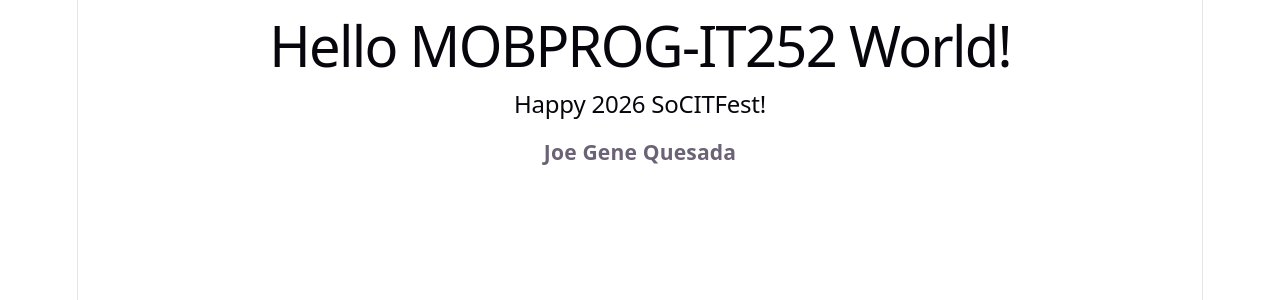
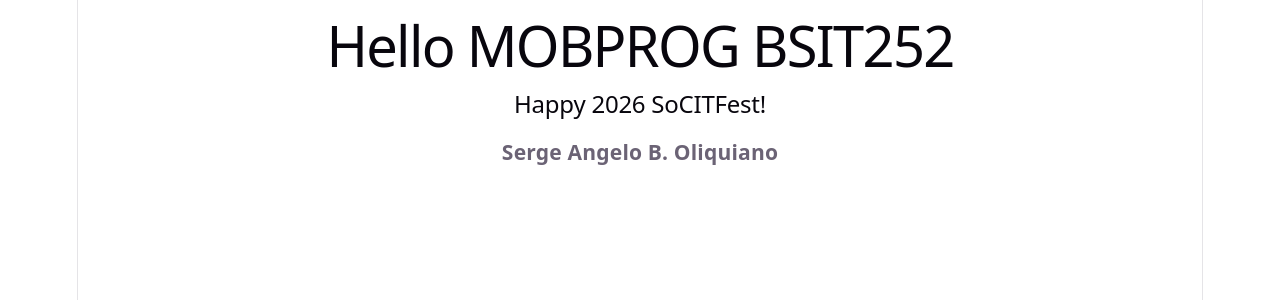
Before and after one commit to joegenequ/MOBPROG-IT252-react-w3schools, a React (Vite) app in the folder my-react-app/: page / in a window 1280 px wide. Shown: the top 300 px of the page. Built offline with nearby package versions, Linux system fonts and the light colour scheme.

Commit message:
Update greeting and name in App component

```diff
--- a/my-react-app/src/App.jsx
+++ b/my-react-app/src/App.jsx
@@ -1,9 +1,9 @@
 function App() {
   return (
     <div className="App">
-      <h1>Hello MOBPROG-IT252 World!</h1>
+      <h1>Hello MOBPROG BSIT252</h1>
       <h2>Happy 2026 SoCITFest!</h2>
-      <h3>Joe Gene Quesada</h3>
+      <h3>Serge Angelo B. Oliquiano</h3>
     </div>
   );
 }
```
